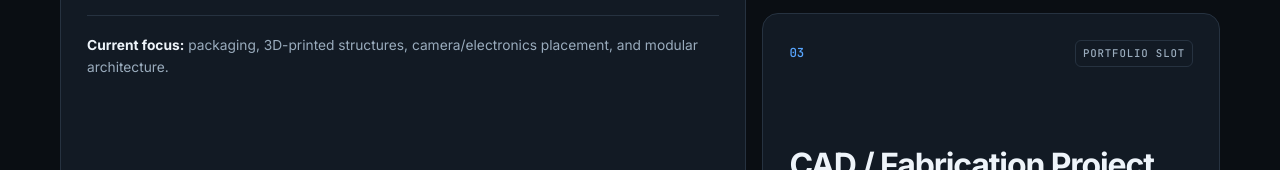
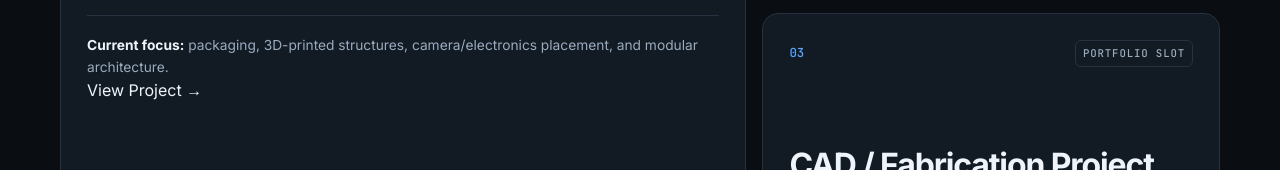
Before and after one commit to LSchaefer007/LSchaefer007.github.io, a plain HTML site: page index.html in a window 1280 px wide. Shown: the part 1505-1675 px from the top of the page. Drawn offline with Linux system fonts and the light colour scheme.

Commit message:
Update index.html

```diff
--- a/index.html
+++ b/index.html
@@ -85,6 +85,10 @@
             <div class="project-note">
               <strong>Current focus:</strong> packaging, 3D-printed structures, camera/electronics placement, and modular architecture.
             </div>
+
+            <a class="project-link" href="projects/nomad.html">
+              View Project <span>→</span>
+            </a>
           </article>
 
           <article class="project-card">
```
